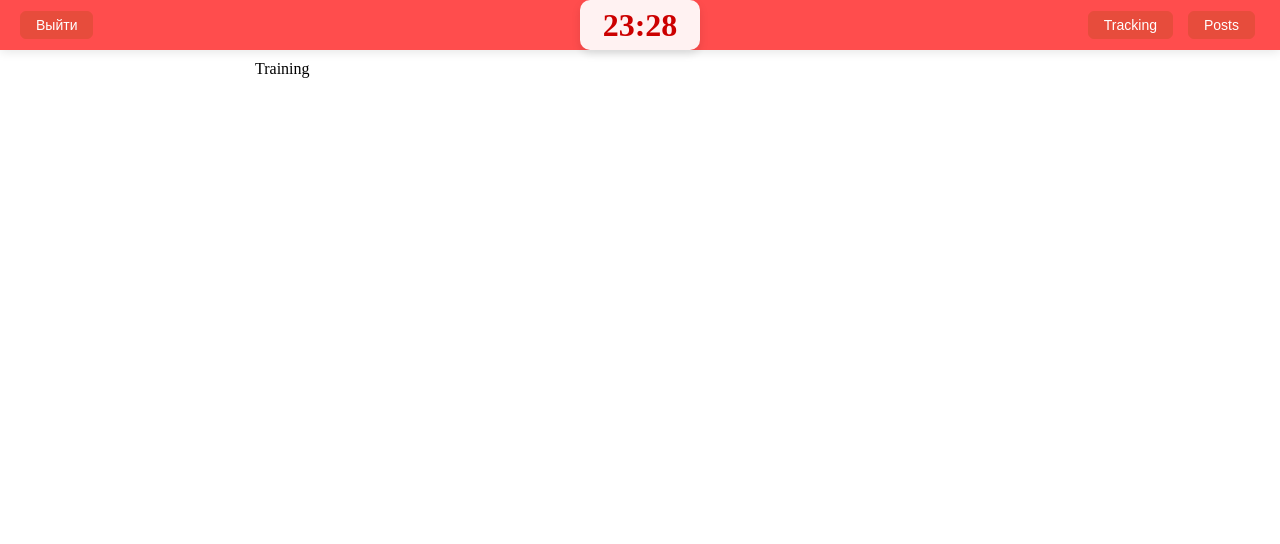
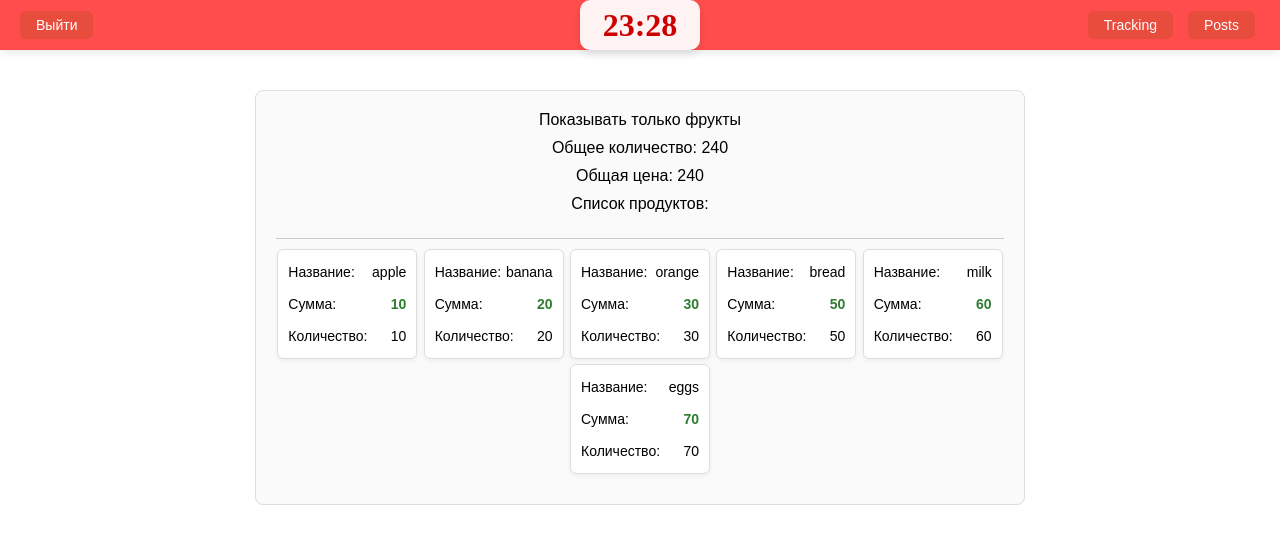
Before and after one commit to HelloSpr4TeR/mock_posts_client, a React (Create React App) app: page /training in a window 1280 px wide. Both pictures are taken after typing "Sample", "Sample123" into the empty fields and a click on the button "Войти". Shown: the top 544 px of the page. Built offline with nearby package versions, Linux system fonts and the light colour scheme.

Commit message:
add TaskCase and some layout

```diff
--- /dev/null
+++ b/src/components/FruitsTaskCase/Cart.jsx
@@ -0,0 +1,18 @@
+import React, { memo } from "react";
+
+
+export const Cart = memo(({ name, price, count }) => {
+    return (
+        <div className="cart">
+            <div className="cart-item">
+                <p>Название:</p> <p>{name}</p>
+            </div>
+            <div className="cart-item">
+                <p>Сумма:</p> <p>{price}</p>
+            </div>
+            <div className="cart-item">
+                <p>Количество:</p> <p>{count}</p>
+            </div>
+        </div>
+    );
+})
--- /dev/null
+++ b/src/components/FruitsTaskCase/constants.js
@@ -0,0 +1,10 @@
+export const PRODUCTS = [
+    { name: "apple", price: 10, count: 10 },
+    { name: "banana", price: 20, count: 20 },
+    { name: "orange", price: 30, count: 30 },
+    { name: "bread", price: 50, count: 50 },
+    { name: "milk", price: 60, count: 60 },
+    { name: "eggs", price: 70, count: 70 },
+];
+
+export const FRUITS = ["apple", "banana", "orange"]
--- /dev/null
+++ b/src/components/FruitsTaskCase/fruits.css
@@ -0,0 +1,60 @@
+/* Общий контейнер приложения */
+.wrapper {
+    display: flex;
+    flex-direction: column;
+    align-items: center;
+    max-width: 800px;
+    margin: 30px auto;
+    padding: 20px;
+    background-color: #fafafa;
+    border: 1px solid #ddd;
+    border-radius: 8px;
+    font-family: Arial, sans-serif;
+}
+
+/* Чекбокс и заголовки */
+.wrapper>div {
+    margin-bottom: 10px;
+}
+
+/* Контейнер списка продуктов */
+.cart-wrapper {
+    margin-top: 15px;
+    border-top: 1px solid #ccc;
+    padding-top: 10px;
+    display: flex;
+    flex-wrap: wrap;
+    gap: 5px;
+    justify-content: space-evenly;
+}
+
+/* Один продукт (Cart) */
+.cart {
+    width: 140px;
+    display: flex;
+    flex-direction: column;
+    gap: 8px;
+    background-color: #fff;
+    border: 1px solid #ddd;
+    border-radius: 6px;
+    padding: 10px;
+    box-shadow: 0 2px 4px rgba(0, 0, 0, 0.05);
+}
+
+/* Элемент внутри Cart */
+.cart-item {
+    display: flex;
+    justify-content: space-between;
+    padding: 4px 0;
+}
+
+.cart-item p {
+    margin: 0;
+    font-size: 14px;
+}
+
+/* Немного выделим цену */
+.cart-item:nth-child(2) p:last-child {
+    font-weight: bold;
+    color: #2e7d32;
+}
--- a/src/pages/Training.jsx
+++ b/src/pages/Training.jsx
@@ -1,9 +1,52 @@
-import React from 'react'
+import React, { useMemo, useState } from "react";
+import { Cart } from "../components/FruitsTaskCase/Cart";
+import { FRUITS, PRODUCTS } from "../components/FruitsTaskCase/constants";
+import '../components/FruitsTaskCase/fruits.css'
 
-const Training = () => {
+export default function Training() {
+  const [isChecked, setIsChecked] = useState(false)
+
+  const fruits = useMemo(() => {
+    return PRODUCTS.filter(product => FRUITS.includes(product.name))
+  }, [])
+
+  const countPrice = (!isChecked ? PRODUCTS : fruits).reduce((acc, { count, price }) => {
+    acc.count += count
+    acc.price += price
+    return acc
+  }, { count: 0, price: 0 })
+
   return (
-    <div>Training</div>
-  )
+    <div className="wrapper">
+      <div>
+        <label style={{ cursor: 'pointer' }}>
+          <input
+            style={{ display: "none" }}
+            type="checkbox"
+            id="isFruit"
+            checked={isChecked}
+            onChange={(e) => setIsChecked(e.target.checked)} />
+          {!isChecked ? <span>
+            Показывать только фрукты
+          </span> :
+            <span>Показать все</span>}
+        </label>
+      </div>
+      <div>
+        Общее количество: <span>{countPrice.count}</span>
+      </div>
+      <div>
+        Общая цена: <span>{countPrice.price}</span>
+      </div>
+      <div>Список продуктов:</div>
+      <div className="cart-wrapper">
+        {(!isChecked ? PRODUCTS : fruits).map(product => (
+          <Cart key={product.name}
+            name={product.name}
+            price={product.price}
+            count={product.count} />
+        ))}
+      </div>
+    </div>
+  );
 }
-
-export default Training
```
